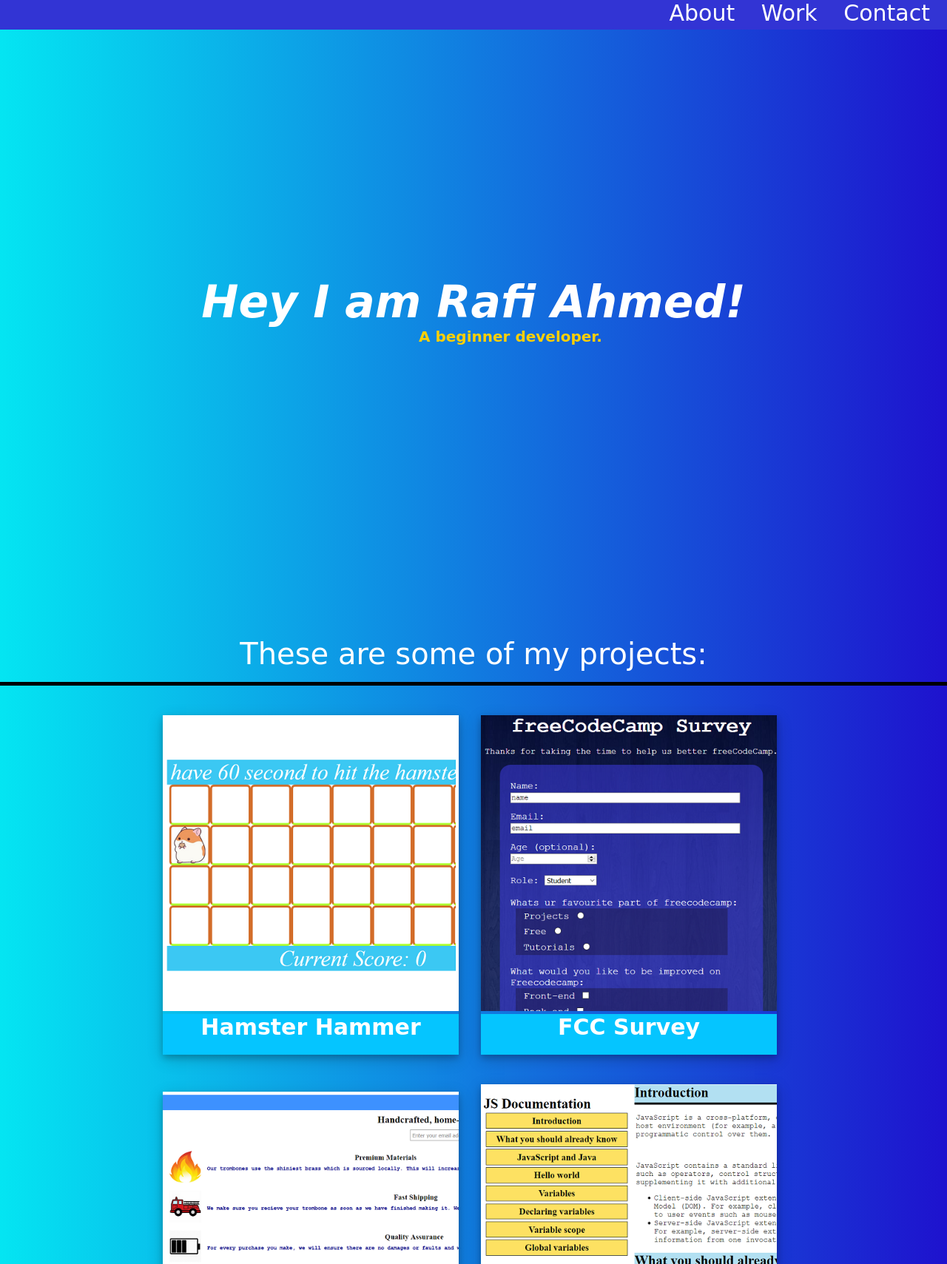
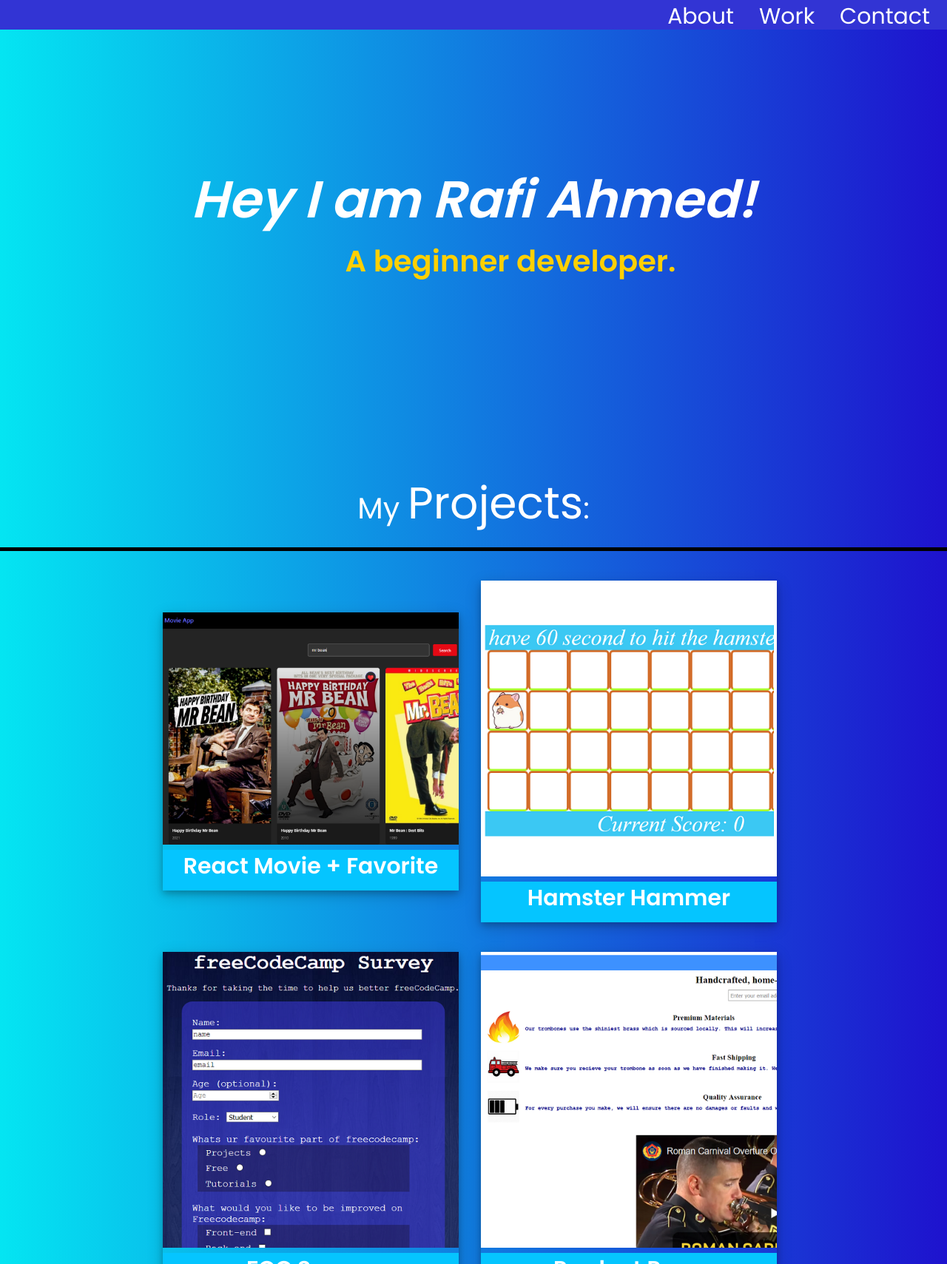
Before and after one commit to rafiaksd/FCC_Project_Portfolio, a plain HTML site: page index.html in a window 1280 px wide. Shown: the top 1709 px of the page at 74% size. Drawn offline with Linux system fonts and the light colour scheme; a web font is replaced by a local one.

Commit message:
added react_movie + changed styles
added react_movie + changed styles

```diff
--- a/index.html
+++ b/index.html
@@ -9,6 +9,7 @@
     <link rel="preconnect" href="https://fonts.gstatic.com">
     <link rel="icon" href="logo_a.png" type="image/icon type">
     <link href="https://fonts.googleapis.com/css2?family=Salsa&display=swap" rel="stylesheet">
+    <link href="https://fonts.googleapis.com/css2?family=Poppins:wght@400;600&display=swap" rel="stylesheet">
 
     <link rel='stylesheet' href='style.css'>
 </head>
@@ -16,9 +17,9 @@
     <script src='script.js' defer></script>
 
     <nav>
-        <a href='https://github.com/An0nym0usShad0w?tab=repositories'>About</a>
+        <a href='https://github.com/An0nym0usShad0w?tab=repositories' target="_blank">About</a>
         <a href='#displayerTag'>Work</a>
-        <a href='https://github.com/An0nym0usShad0w'>Contact</a>
+        <a href='https://github.com/An0nym0usShad0w' target="_blank">Contact</a>
     </nav>
 
     <div id='intro'>
@@ -27,77 +28,79 @@
         <h3>A beginner developer.</h3>
     </div>
 
-    <!-- https://an0nym0usshad0w.github.io/HammerHamster3 -->
-    <!-- https://an0nym0usshad0w.github.io/FreeCodeCamp_Survey/
-    https://an0nym0usshad0w.github.io/FreeCodeCamp_PremiumProducts/
-    https://an0nym0usshad0w.github.io/FreeCodeCamp_Technical_Documentation/ -->
-
     <div id='ProjectsSection'>
 
         <div id='displayerTag'></div>
         <div id='ProjectHeading'>
             <div style='visibility: hidden;'>.</div>
-            <div>These are some of my projects:</div>
+            <div>My <span class="eye_catch">Projects</span>:</div>
         </div>
+
         <div id='ProjectColumns'>
-
-
             <div class='flexbox-container'>
 
                 <div class='flex-box-item'>
-                    <a href='https://an0nym0usshad0w.github.io/HammerHamster3'>
+                    <a href='https://an0nym0usshad0w.github.io/react_movie/' target="_blank">
+                        <img src='ProjectReactMovie.PNG'>
+                    </a>
+
+                    <a href='https://an0nym0usshad0w.github.io/react_movie' target="_blank"><h3>React Movie + Favorite</h3></a>
+                </div>
+
+                <div class='flex-box-item'>
+                    <a href='https://an0nym0usshad0w.github.io/HammerHamster3' target="_blank">
                         <img src='ProjectHammerHamsterPic.PNG'>
                     </a>
 
-                    <a href='https://an0nym0usshad0w.github.io/HammerHamster3'><h3>Hamster Hammer</h3></a>
+                    <a href='https://an0nym0usshad0w.github.io/HammerHamster3' target="_blank"><h3>Hamster Hammer</h3></a>
                 </div>
 
                 <div class='flex-box-item'>
-                    <a href='https://an0nym0usshad0w.github.io/FreeCodeCamp_Survey/'>
+                    <a href='https://an0nym0usshad0w.github.io/FreeCodeCamp_Survey/' target="_blank">
                         <img src='ProjectFCCSurvey.PNG'>
                     </a>
 
-                    <a href='https://an0nym0usshad0w.github.io/FreeCodeCamp_Survey/'><h3>FCC Survey</h3></a>
+                    <a href='https://an0nym0usshad0w.github.io/FreeCodeCamp_Survey/' target="_blank"><h3>FCC Survey</h3></a>
                 </div>
 
                 <div class='flex-box-item'>
-                    <a href='https://an0nym0usshad0w.github.io/FreeCodeCamp_PremiumProducts/'>
+                    <a href='https://an0nym0usshad0w.github.io/FreeCodeCamp_PremiumProducts/' target="_blank">
                         <img src='ProjectProductPage.png'>
                     </a>
 
-                    <a href='https://an0nym0usshad0w.github.io/FreeCodeCamp_PremiumProducts/'><h3>Product Page</h3></a>
+                    <a href='https://an0nym0usshad0w.github.io/FreeCodeCamp_PremiumProducts/' target="_blank"><h3>Product Page</h3></a>
                 </div>
 
                 <div class='flex-box-item'>
-                    <a href='https://an0nym0usshad0w.github.io/FreeCodeCamp_Technical_Documentation/'>
+                    <a href='https://an0nym0usshad0w.github.io/FreeCodeCamp_Technical_Documentation/' target="_blank">
                         <img src='ProjectDocumentationPage.PNG'>
                     </a>
 
-                    <a href='https://an0nym0usshad0w.github.io/FreeCodeCamp_Technical_Documentation/'><h3>Technical Documentation Page</h3></a>
+                    <a href='https://an0nym0usshad0w.github.io/FreeCodeCamp_Technical_Documentation/' target="_blank"><h3>Technical Documentation Page</h3></a>
                 </div>
 
                 <div class='flex-box-item'>
-                    <a href='https://an0nym0usshad0w.github.io/FCC_Project_Portfolio/'>
+                    <a href='https://an0nym0usshad0w.github.io/FCC_Project_Portfolio/' target="_blank">
                         <img src='ProjectPersonalPortfolio.png'>
                     </a>
 
-                    <a href='https://an0nym0usshad0w.github.io/FCC_Project_Portfolio/'><h3>Personal Portfolio</h3></a>
+                    <a href='https://an0nym0usshad0w.github.io/FCC_Project_Portfolio/' target="_blank"><h3>Personal Portfolio</h3></a>
                 </div>
 
                 <div class='flex-box-item'>
-                    <a href='https://an0nym0usshad0w.github.io/imageSlider_css/'>
+                    <a href='https://an0nym0usshad0w.github.io/imageSlider_css/' target="_blank">
                         <img src='ProjectImageSlider.png'>
                     </a>
 
-                    <a href='https://an0nym0usshad0w.github.io/imageSlider_css/'><h3>Image Slider CSS/JS</h3></a>
+                    <a href='https://an0nym0usshad0w.github.io/imageSlider_css/' target="_blank"><h3>Image Slider CSS/JS</h3></a>
                 </div>
 
                 <div class='flex-box-item'>
-                    <a href='https://create-profile.herokuapp.com/'>
+                    <a href='https://create-profile.herokuapp.com/' target="_blank">
                         <img src='ProjectCreateProfileMongo.PNG'>
                     </a>
 
-                    <a href='https://create-profile.herokuapp.com/'><h3>Profile Creator NodeExpressMongo</h3></a>
+                    <a href='https://create-profile.herokuapp.com/' target="_blank"><h3>Profile Creator NodeExpressMongo</h3></a>
                 </div>
 
                 <!-- Tetris game still super BUGGY to be put on portfolio
--- a/style.css
+++ b/style.css
@@ -2,6 +2,7 @@
 
 *{
     margin:0;
+    font-family: 'Poppins', sans-serif;
 }
 
 nav{
@@ -10,7 +11,7 @@ nav{
     text-align: right;
     font-size: 30px;
     height: 40px;
-    font-family: 'Salsa', cursive;
+    font-family: 'Poppins', cursive;
 
     position: sticky;
     top: 0;
@@ -29,9 +30,13 @@ nav a:hover{
     background-color: rgba(28, 31, 208, 1);
 }
 
+.eye_catch {
+    font-size:60px;
+}
+
 #intro{
     background: linear-gradient(90deg, rgba(4,229,242,1) 0%, rgba(30,18,206,1) 100%);
-    height: 95vh;
+    height: 65vh;
     text-align: center;
     color: white;
 
@@ -45,8 +50,12 @@ nav a:hover{
     align-items: center;
 }
 
+#intro h1{
+    font-size:70px;
+}
+
 #intro h3{
-    font-size: 20px;
+    font-size: 40px;
     font-style: normal;
 
     color:rgb(255, 208, 0);
@@ -57,6 +66,7 @@ nav a:hover{
 #ProjectsSection{
     background: linear-gradient(90deg, rgba(4,229,242,1) 0%, rgba(30,18,206,1) 100%);
 }
+
 
 #ProjectHeading{
     font-size: 40px;
@@ -101,6 +111,7 @@ nav a:hover{
 
     margin-bottom: 30px;
     margin-right: 20px;
+
     /* border: 3px solid black;
 
     background-color: grey; */
@@ -118,8 +129,6 @@ nav a:hover{
     color: white;
     text-align: center;
     background-color: rgb(5, 197, 255);
-
-    font-family: 'Salsa', cursive ;
     font-size: 30px;
     min-height: 50px;
 
@@ -128,6 +137,10 @@ nav a:hover{
 }
 .flex-box-item img{
     width: 100%;
+}
+
+.flex-box-item h3{
+    font-size:40px;
 }
 
 
```
Also changed, not shown: ProjectReactMovie.png (added).
